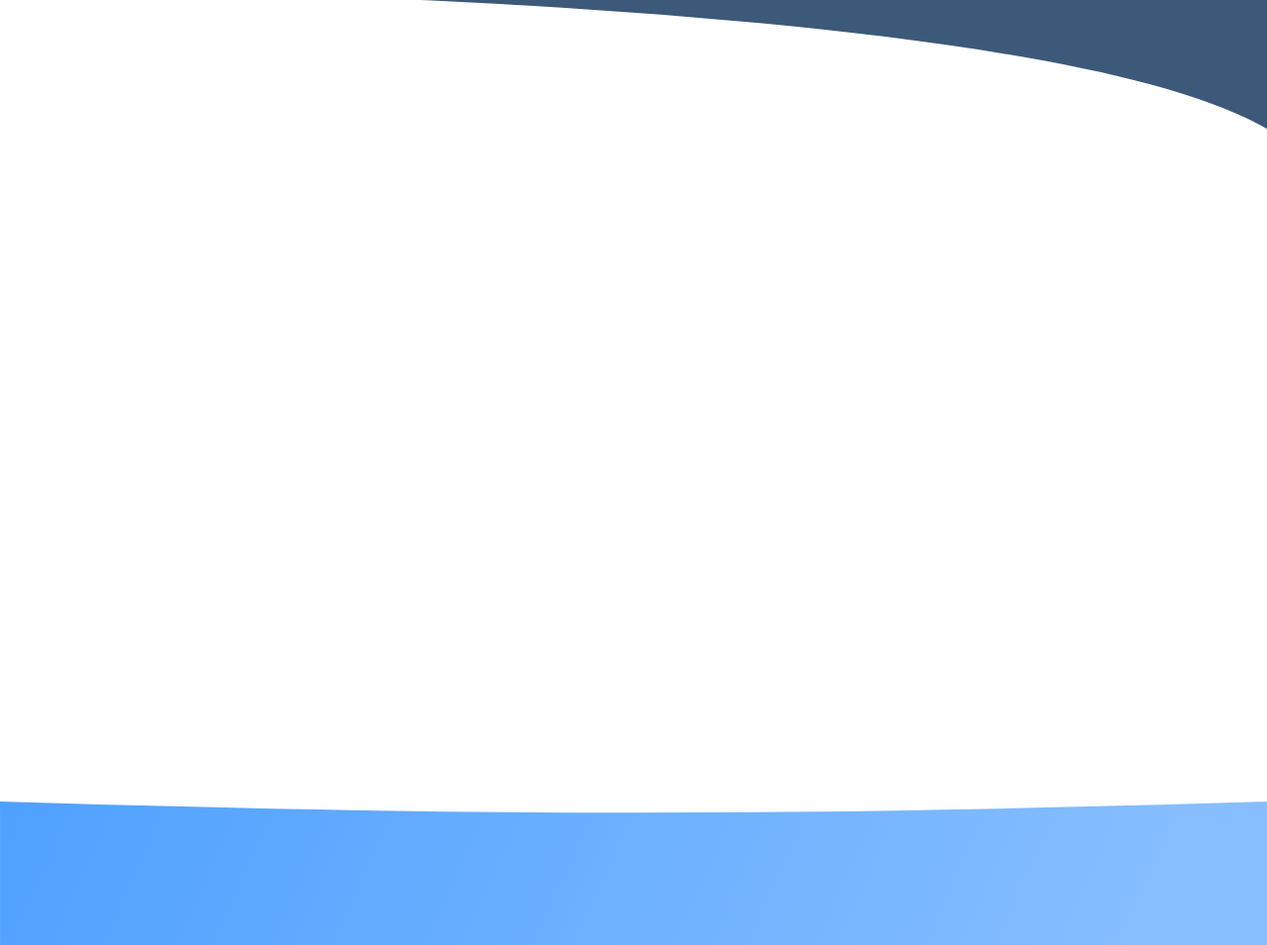
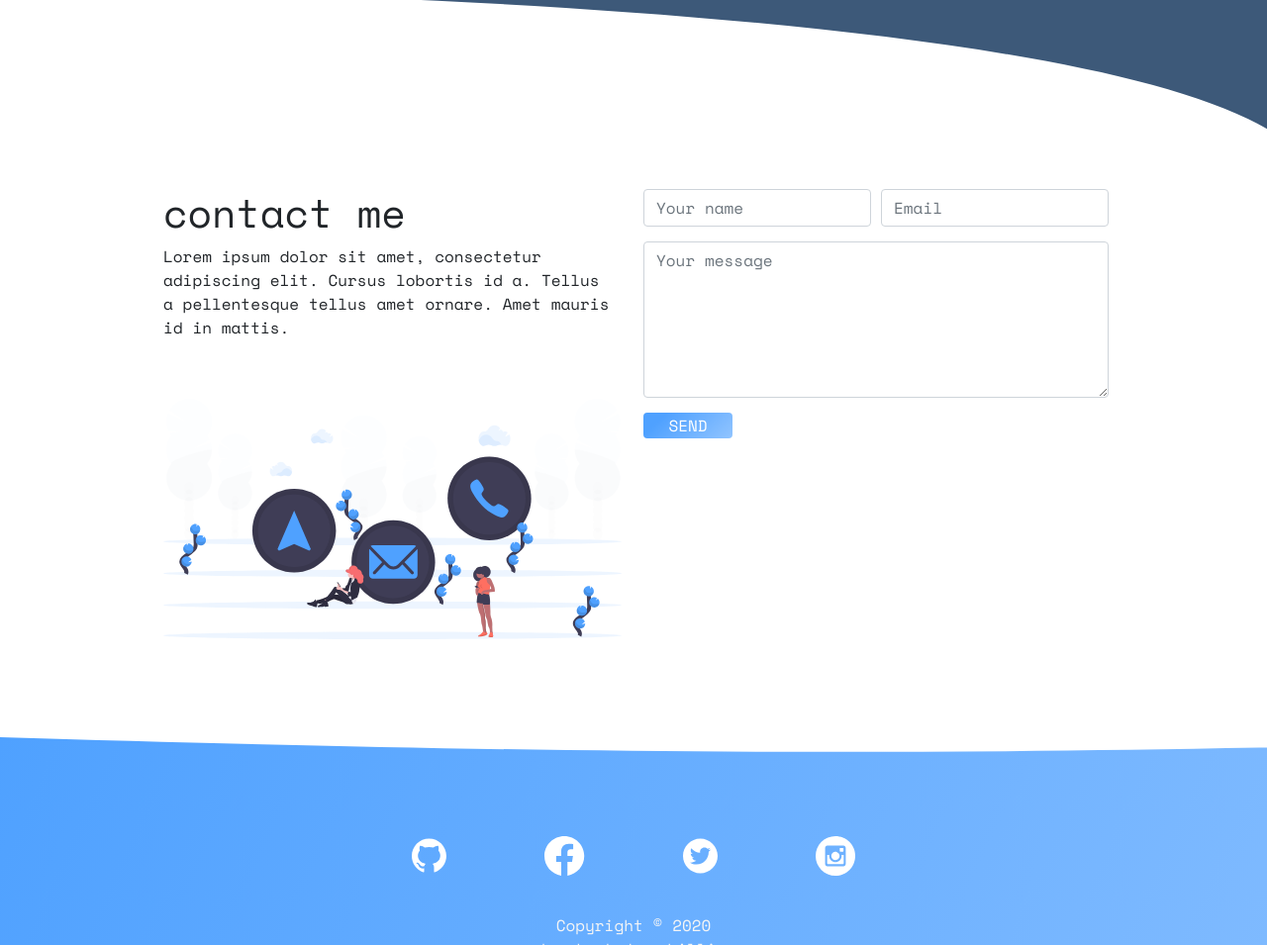
Before and after one commit to prgmnn92/MyPortfolio, a plain HTML site: page index.html in a window 1280 px wide. Shown: the part 3081-4036 px from the top of the page at 99% size. Drawn offline with nearby package versions, Linux system fonts and the light colour scheme.

Commit message:
static page finished

```diff
--- a/index.html
+++ b/index.html
@@ -172,10 +172,63 @@
     </div>
     <div class="contact-me-and-footer">
       <img class="top-img" src="img/PolygonFooter.svg" />
-      <div class="top-div"></div>
-      <div class="contact-content"></div>
-      <img class="footer-img" src="img/RectangleFooter.svg" />
-      <div class="footer"></div>
+      <div class="row contact-me">
+        <div class="col-sm-6 contact-me-description">
+          <h1>contact me</h1>
+          <div class="small-text">
+            Lorem ipsum dolor sit amet, consectetur adipiscing elit. Cursus
+            lobortis id a. Tellus a pellentesque tellus amet ornare. Amet mauris
+            id in mattis.
+          </div>
+          <img class="contact-me-svg" src="img/contact-svg.svg" />
+        </div>
+        <div class="col-sm-6 contact-form">
+          <form>
+            <div class="form-row">
+              <div
+                class="col"
+                style="
+              margin-right: 10px;
+          "
+              >
+                <input
+                  type="text"
+                  class="form-control "
+                  placeholder="Your name"
+                />
+              </div>
+              <div class="col email">
+                <input type="email" class="form-control" placeholder="Email" />
+              </div>
+            </div>
+            <div class="form-row">
+              <textarea
+                class="form-control"
+                id="exampleFormControlTextarea1"
+                rows="6"
+                placeholder="Your message"
+              ></textarea>
+            </div>
+            <div class="form-row">
+              <button type="submit" class="btn btn-primary mb-2 send-button">
+                SEND
+              </button>
+            </div>
+          </form>
+        </div>
+      </div>
+      <div class="row footer">
+        <div class="icons">
+          <img class="icon" src="img/github.svg" />
+          <img class="icon" src="img/facebook.svg" />
+          <img class="icon" src="img/twitter.svg" />
+          <img class="icon" src="img/instagram.svg" />
+        </div>
+        <div class="copyrights">
+          Copyright © 2020<br />
+          handmade by phillip
+        </div>
+      </div>
     </div>
 
     <script src="index.js" async defer></script>
--- a/index.scss
+++ b/index.scss
@@ -111,7 +111,7 @@ $Breakpoint1: 993px;
         display: flex;
         flex-flow: column;
         justify-content: flex-end;
-        padding: 0 25px 50px 25px;
+        padding: 0 25px 80px 25px;
 
         h3 {
           color: #4fa1ff;
@@ -127,7 +127,11 @@ $Breakpoint1: 993px;
 
   .projects {
     height: 1024px;
-    background-color: #3d5979;
+    background: linear-gradient(
+      328.8deg,
+      #3d5979 61.4%,
+      rgba(61, 89, 121, 0) 153.71%
+    );
     color: whitesmoke;
     padding: 0 150px;
     .projects-header {
@@ -147,9 +151,37 @@ $Breakpoint1: 993px;
   .contact-me-and-footer {
     height: 1024px;
     background-color: #fff;
+    position: relative;
+    .row {
+      margin: 0;
+    }
+
+    .contact-me {
+      height: 500px;
+      padding: 200px 150px 0 150px;
+
+      .send-button {
+        padding: 0;
+        border: none;
+        width: 90px;
+        height: 26px;
+        background: linear-gradient(136.82deg, #4fa1ff 20.53%, #96c7ff 105.83%);
+        border-radius: 4px;
+      }
+
+      .form-row {
+        margin-bottom: 15px;
+      }
+      .col {
+        padding: 0;
+      }
+      .contact-me-svg {
+        margin-top: 60px;
+      }
+    }
 
     .top-img {
-      position: relative;
+      position: absolute;
       top: -2px;
       width: 100%;
       box-sizing: border-box;
@@ -157,10 +189,36 @@ $Breakpoint1: 993px;
     }
 
     .footer {
+      background: url("img/RectangleFooter.svg");
+      height: 270px;
+      width: 100%;
+      background-repeat: no-repeat;
+      background-size: cover;
+
       position: absolute;
       bottom: 0;
-      height: 100%;
-      width: 100%;
+      display: flex;
+      flex-flow: column;
+      align-items: center;
+
+      .icons {
+        margin-top: 100px;
+        display: flex;
+        justify-content: space-between;
+        width: 35%;
+        .icon {
+          cursor: pointer;
+          &:hover {
+            color: black;
+          }
+        }
+      }
+      .copyrights {
+        text-align: center;
+        width: 35%;
+        color: whitesmoke;
+        margin-top: 3%;
+      }
     }
 
     .footer-img {
```
Also changed, not shown: index.css, 1 other file.
